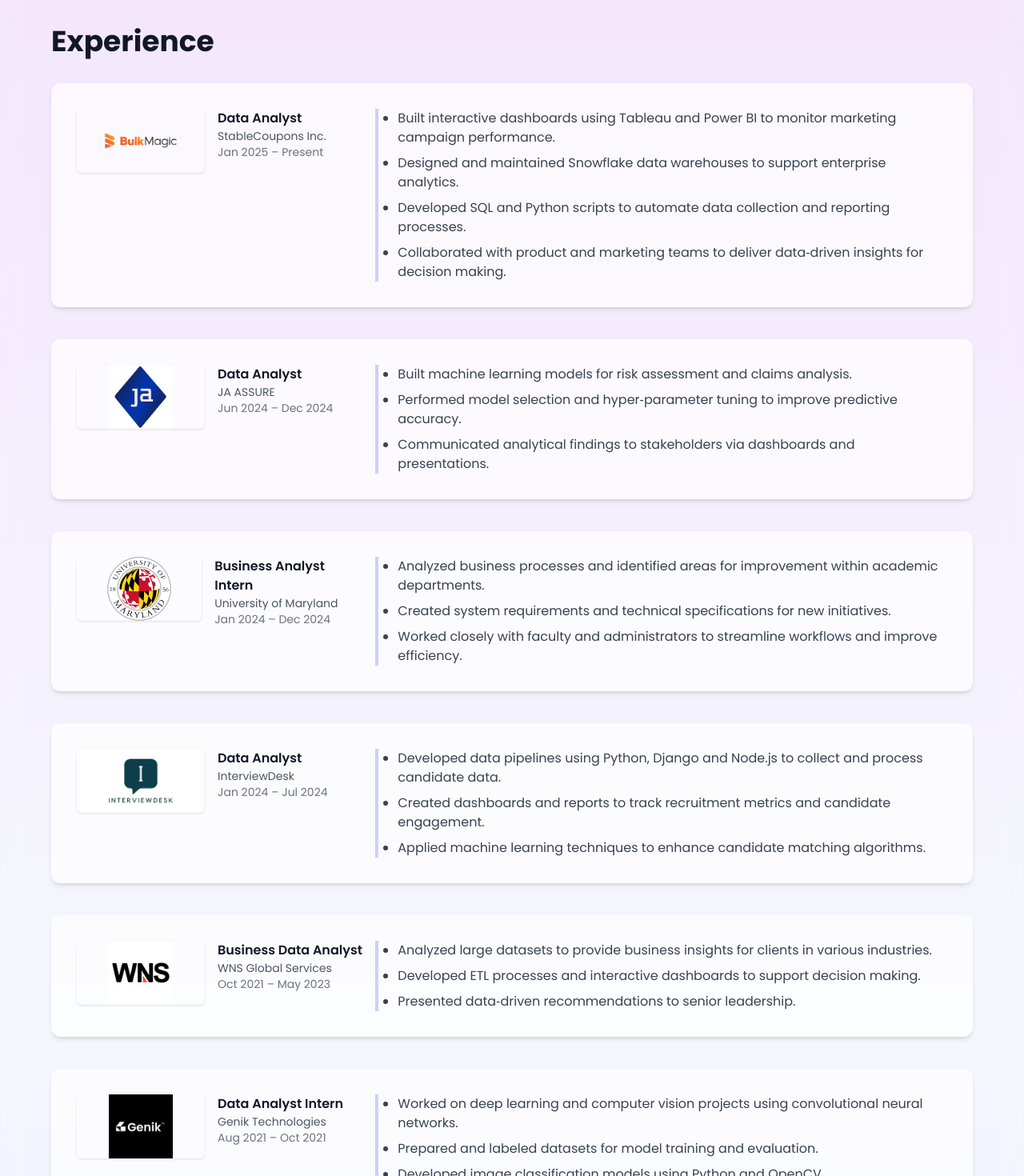
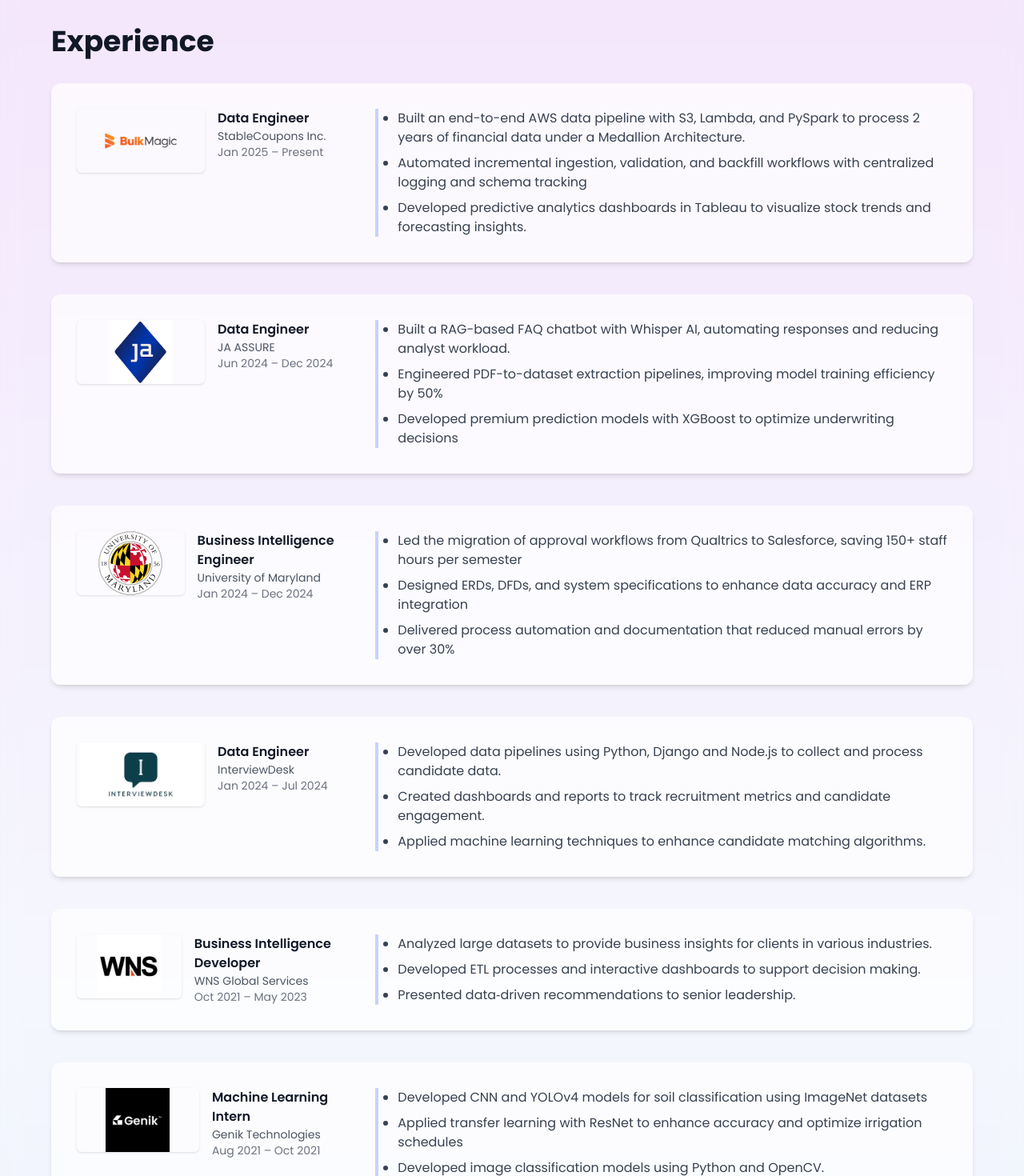
Before and after one commit to Nishok2002/portfolio-website, a Next.js app: page / in a window 1280 px wide. Shown: the part 1400-2870 px from the top of the page at 80% size. Built offline with nearby package versions, Linux system fonts and the light colour scheme.

Commit message:
Update experience.ts

```diff
--- a/data/experience.ts
+++ b/data/experience.ts
@@ -17,41 +17,40 @@
 
 export const experiences: ExperienceItem[] = [
   {
-    role: 'Data Analyst',
+    role: 'Data Engineer',
     company: 'StableCoupons Inc.',
     period: 'Jan 2025 – Present',
     details: [
-      'Built interactive dashboards using Tableau and Power BI to monitor marketing campaign performance.',
-      'Designed and maintained Snowflake data warehouses to support enterprise analytics.',
-      'Developed SQL and Python scripts to automate data collection and reporting processes.',
-      'Collaborated with product and marketing teams to deliver data‑driven insights for decision making.',
+      'Built an end-to-end AWS data pipeline with S3, Lambda, and PySpark to process 2 years of financial data under a Medallion Architecture.',
+      'Automated incremental ingestion, validation, and backfill workflows with centralized logging and schema tracking',
+      'Developed predictive analytics dashboards in Tableau to visualize stock trends and forecasting insights.',
     ],
     logo: '/stablecoupons.png',
   },
   {
-    role: 'Data Analyst',
+    role: 'Data Engineer',
     company: 'JA ASSURE',
     period: 'Jun 2024 – Dec 2024',
     details: [
-      'Built machine learning models for risk assessment and claims analysis.',
-      'Performed model selection and hyper‑parameter tuning to improve predictive accuracy.',
-      'Communicated analytical findings to stakeholders via dashboards and presentations.',
+      'Built a RAG-based FAQ chatbot with Whisper AI, automating responses and reducing analyst workload.',
+      'Engineered PDF-to-dataset extraction pipelines, improving model training efficiency by 50%',
+      'Developed premium prediction models with XGBoost to optimize underwriting decisions',
     ],
     logo: '/jaassure.png',
   },
   {
-    role: 'Business Analyst Intern',
+    role: 'Business Intelligence Engineer',
     company: 'University of Maryland',
     period: 'Jan 2024 – Dec 2024',
     details: [
-      'Analyzed business processes and identified areas for improvement within academic departments.',
-      'Created system requirements and technical specifications for new initiatives.',
-      'Worked closely with faculty and administrators to streamline workflows and improve efficiency.',
+      'Led the migration of approval workflows from Qualtrics to Salesforce, saving 150+ staff hours per semester',
+      'Designed ERDs, DFDs, and system specifications to enhance data accuracy and ERP integration',
+      'Delivered process automation and documentation that reduced manual errors by over 30%',
     ],
     logo: '/umaryland.png',
   },
   {
-    role: 'Data Analyst',
+    role: 'Data Engineer',
     company: 'InterviewDesk',
     period: 'Jan 2024 – Jul 2024',
     details: [
@@ -62,7 +61,7 @@
     logo: '/interviewdesk.png',
   },
   {
-    role: 'Business Data Analyst',
+    role: 'Business Intelligence Developer',
     company: 'WNS Global Services',
     period: 'Oct 2021 – May 2023',
     details: [
@@ -73,12 +72,12 @@
     logo: '/wns.png',
   },
   {
-    role: 'Data Analyst Intern',
+    role: 'Machine Learning Intern',
     company: 'Genik Technologies',
     period: 'Aug 2021 – Oct 2021',
     details: [
-      'Worked on deep learning and computer vision projects using convolutional neural networks.',
-      'Prepared and labeled datasets for model training and evaluation.',
+      'Developed CNN and YOLOv4 models for soil classification using ImageNet datasets',
+      'Applied transfer learning with ResNet to enhance accuracy and optimize irrigation schedules',
       'Developed image classification models using Python and OpenCV.',
     ],
     logo: '/genik.png',
```
